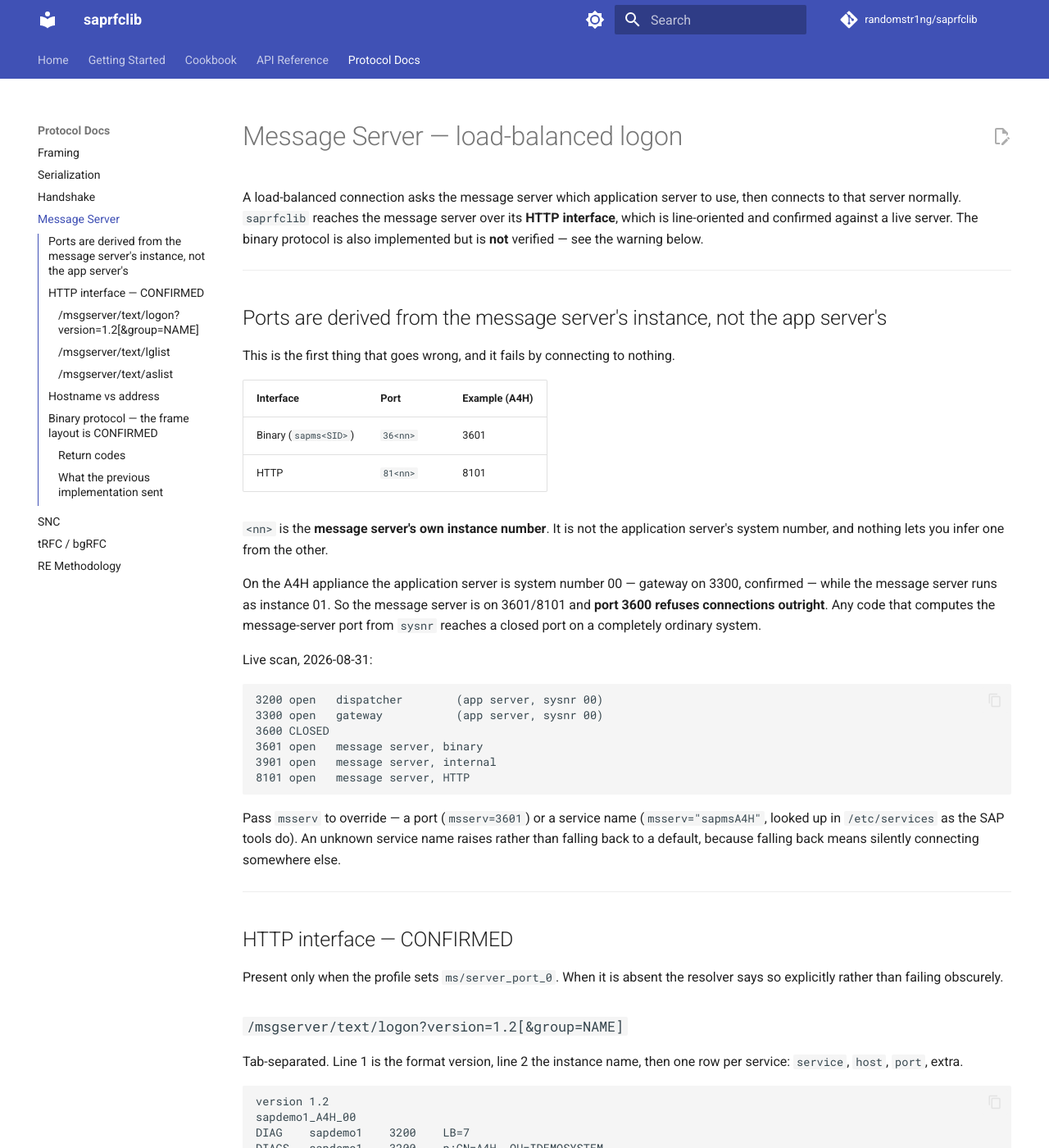
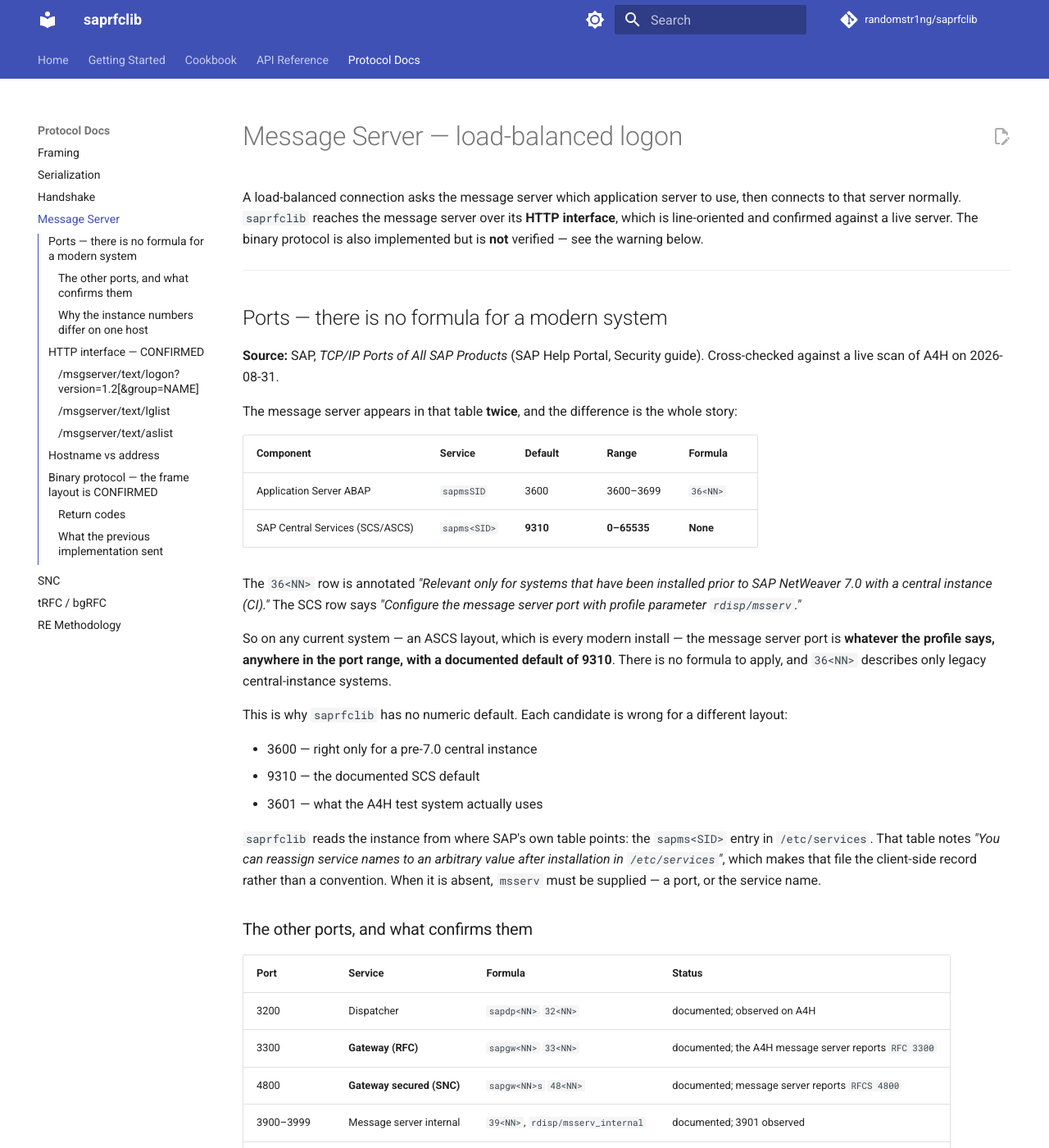
Before and after one commit to randomstr1ng/saprfclib, an MkDocs documentation site: the page built from docs/protocol/message_server.md, in a window 1280 px wide and 1400 px high. Shown: the whole window at 82% size. Built offline with MkDocs 1.6.1 and Material for MkDocs 9.7.7, drawn with Linux system fonts in a browser that asks for light colours; comment, search, counter and statistics services are not loaded; some of the changed text lies outside the part shown.

Commit message:
docs: source the port derivations from SAP's official port table
Adds SAP's "TCP/IP Ports of All SAP Products" as the source for every port this
library derives, and it corrects a conclusion reached last commit from
observation alone.

The message server appears twice in that table. The 36<NN> formula is annotated
"Relevant only for systems that have been installed prior to SAP NetWeaver 7.0
with a central instance (CI)". The SCS/ASCS row gives no formula at all: the
port is rdisp/msserv, anywhere in 0-65535, with a documented default of 9310.

So on any modern system there is no formula to apply, and the previous
explanation -- 3600 for a single instance, 3601 for an ASCS split -- was an
incomplete picture drawn from one host. The decision to remove the numeric
default was right, but for a better reason than was recorded: each candidate is
wrong for a different layout (3600 legacy CI, 9310 default SCS, 3601 on the test
system), and for an ASCS install the value is simply arbitrary.

Reading sapms<SID> from /etc/services turns out to be the documented mechanism
rather than a convenience: the table states "You can reassign service names to
an arbitrary value after installation in /etc/services".

Confirmed rather than changed: the gateway derivation, documented as
sapgw<NN> = 33<NN> and sapgw<NN>s = 48<NN>, and independently reported as
RFC 3300 / RFCS 4800 by the message server's own service list. <NN> there is the
application server's instance number, unlike the message server's. Also
confirmed: the internal message server port 39<NN>, the HTTP interface 81<NN>
"Not active by default" -- which is why its absence is reported as configuration
rather than failure -- and that the ASCS instance defaults to 01, which is what
puts sapstartsrv on both 50013 and 50113 on the test host.

````diff
--- a/docs/protocol/message_server.md
+++ b/docs/protocol/message_server.md
@@ -8,42 +8,66 @@ see the warning below.
 
 ---
 
-## Ports are derived from the message server's instance, not the app server's
+## Ports — there is no formula for a modern system
 
-This is the first thing that goes wrong, and it fails by connecting to nothing.
+**Source:** SAP, *TCP/IP Ports of All SAP Products* (SAP Help Portal, Security
+guide). Cross-checked against a live scan of A4H on 2026-08-31.
 
-| Interface | Port | Example (A4H) |
-|-----------|------|---------------|
-| Binary (`sapms<SID>`) | `36<nn>` | 3601 |
-| HTTP | `81<nn>` | 8101 |
+The message server appears in that table **twice**, and the difference is the
+whole story:
 
-`<nn>` is the **message server's own instance number**. It is not the
-application server's system number, and nothing lets you infer one from the
-other.
+| Component | Service | Default | Range | Formula |
+|-----------|---------|---------|-------|---------|
+| Application Server ABAP | `sapmsSID` | 3600 | 3600–3699 | `36<NN>` |
+| SAP Central Services (SCS/ASCS) | `sapms<SID>` | **9310** | **0–65535** | **None** |
 
-On the A4H appliance the application server is system number 00 — gateway on
-3300, confirmed — while the message server runs as instance 01. So the message
-server is on 3601/8101 and **port 3600 refuses connections outright**. Any code
-that computes the message-server port from `sysnr` reaches a closed port on a
-completely ordinary system.
+The `36<NN>` row is annotated *"Relevant only for systems that have been
+installed prior to SAP NetWeaver 7.0 with a central instance (CI)."* The SCS row
+says *"Configure the message server port with profile parameter `rdisp/msserv`."*
 
-Live scan, 2026-08-31:
+So on any current system — an ASCS layout, which is every modern install — the
+message server port is **whatever the profile says, anywhere in the port range,
+with a documented default of 9310**. There is no formula to apply, and `36<NN>`
+describes only legacy central-instance systems.
 
-```
-3200 open   dispatcher        (app server, sysnr 00)
-3300 open   gateway           (app server, sysnr 00)
-3600 CLOSED
-3601 open   message server, binary
-3901 open   message server, internal
-8101 open   message server, HTTP
-```
+This is why `saprfclib` has no numeric default. Each candidate is wrong for a
+different layout:
 
-Pass `msserv` to override — a port (`msserv=3601`) or a service name
-(`msserv="sapmsA4H"`, looked up in `/etc/services` as the SAP tools do). An
-unknown service name raises rather than falling back to a default, because
-falling back means silently connecting somewhere else.
+- 3600 — right only for a pre-7.0 central instance
+- 9310 — the documented SCS default
+- 3601 — what the A4H test system actually uses
 
----
+`saprfclib` reads the instance from where SAP's own table points: the
+`sapms<SID>` entry in `/etc/services`. That table notes *"You can reassign
+service names to an arbitrary value after installation in `/etc/services`"*,
+which makes that file the client-side record rather than a convention. When it is
+absent, `msserv` must be supplied — a port, or the service name.
+
+### The other ports, and what confirms them
+
+| Port | Service | Formula | Status |
+|------|---------|---------|--------|
+| 3200 | Dispatcher | `sapdp<NN>` `32<NN>` | documented; observed on A4H |
+| 3300 | **Gateway (RFC)** | `sapgw<NN>` `33<NN>` | documented; the A4H message server reports `RFC 3300` |
+| 4800 | **Gateway secured (SNC)** | `sapgw<NN>s` `48<NN>` | documented; message server reports `RFCS 4800` |
+| 3900–3999 | Message server internal | `39<NN>`, `rdisp/msserv_internal` | documented; 3901 observed |
+| 8100–8199 | Message server HTTP | `81<NN>`, `ms/http_port_<n>` | documented **"Not active by default"**; 8101 observed |
+| 44400–44499 | Message server HTTPS | `444<NN>`, `ms/https_port_<n>` | documented; not enabled on A4H |
+| 3299 | SAProuter | fixed | documented |
+
+`saprfclib`'s gateway derivation — `(4800 if snc else 3300) + sysnr` — is
+confirmed by both the table and the message server's own service list. Note the
+`<NN>` there is the **application server's** instance number, unlike the message
+server's.
+
+### Why the instance numbers differ on one host
+
+`sapstartsrv` is `5<NN>13`. On A4H **both 50013 and 50113 answer**, so instances
+00 and 01 both exist — and the table confirms the reason: *"On the SAP Central
+Services (SCS and ASCS) instance the default instance is 01 making the default
+port 50113."* The application server is instance 00 and the ASCS, which hosts
+the message server, is instance 01. That is why the gateway is 3300 while the
+message server is 3601.
 
 ## HTTP interface — CONFIRMED
 
````
Also changed, not shown: CHANGELOG.md (+20 -0 lines), 2 other files.
